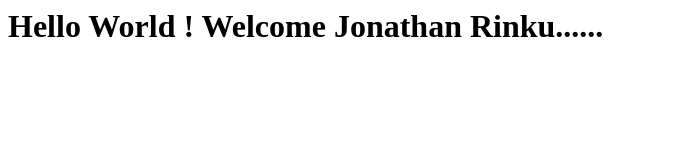
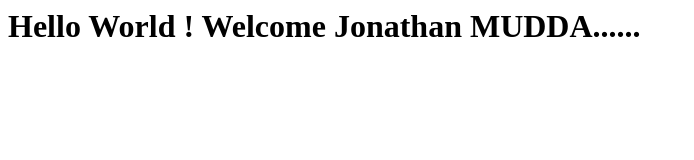
Before and after one commit to mrufus437/ubuntu-website, a plain HTML site: page index.html in a window 1280 px wide. Shown: the whole page, without its empty margins (0-694 px from the left). Drawn offline with Linux system fonts and the light colour scheme.

Commit message:
Update index.html

```diff
--- a/index.html
+++ b/index.html
@@ -1,7 +1,7 @@
 <html>
   <body>
     <h1>
-      Hello World ! Welcome Jonathan Rinku......
+      Hello World ! Welcome Jonathan MUDDA......
     </h1>
   </body>
 </html>
```
